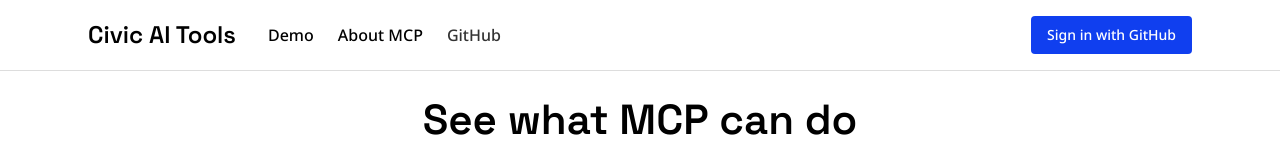
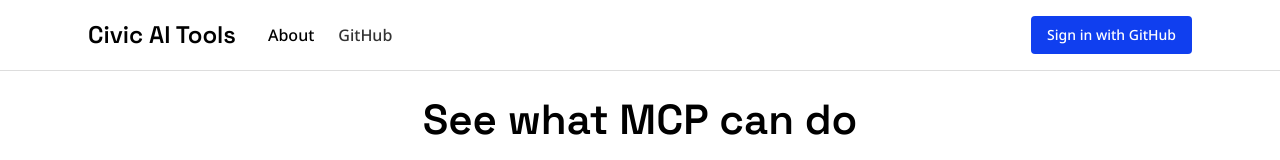
Before and after one commit to npstorey/civic-ai-tools-website, a Next.js app: page / in a window 1280 px wide. Shown: the top 160 px of the page. Built offline with nearby package versions, Linux system fonts and the light colour scheme; no server answers.

Commit message:
Simplify header nav: remove Demo link, rename About MCP to About

```diff
--- a/src/components/Header.tsx
+++ b/src/components/Header.tsx
@@ -31,17 +31,6 @@ export default function Header() {
           </Link>
           <nav className="hidden sm:flex items-center gap-6">
             <Link
-              href="/"
-              className="no-link-style"
-              style={{
-                color: 'var(--text-secondary)',
-                fontWeight: 500,
-                fontSize: '16px',
-              }}
-            >
-              Demo
-            </Link>
-            <Link
               href="/about"
               className="no-link-style"
               style={{
@@ -50,7 +39,7 @@ export default function Header() {
                 fontSize: '16px',
               }}
             >
-              About MCP
+              About
             </Link>
             <a
               href="https://github.com/npstorey/civic-ai-tools"
```
